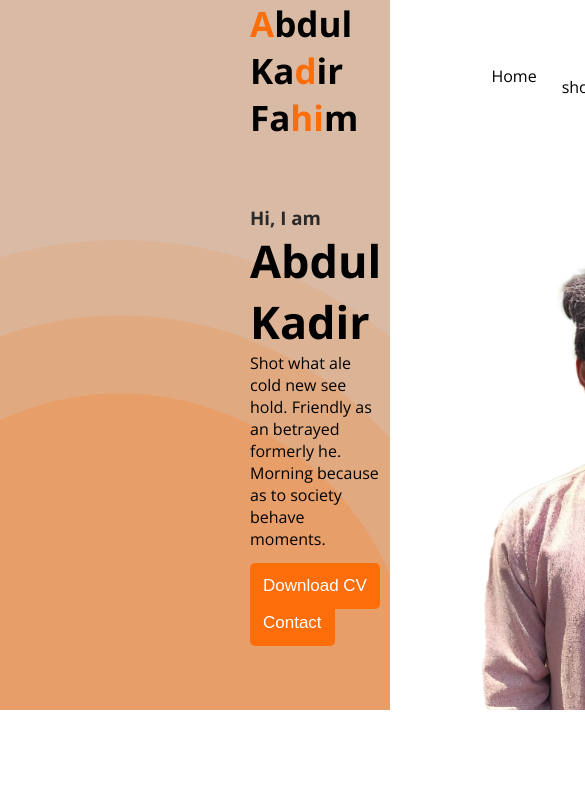
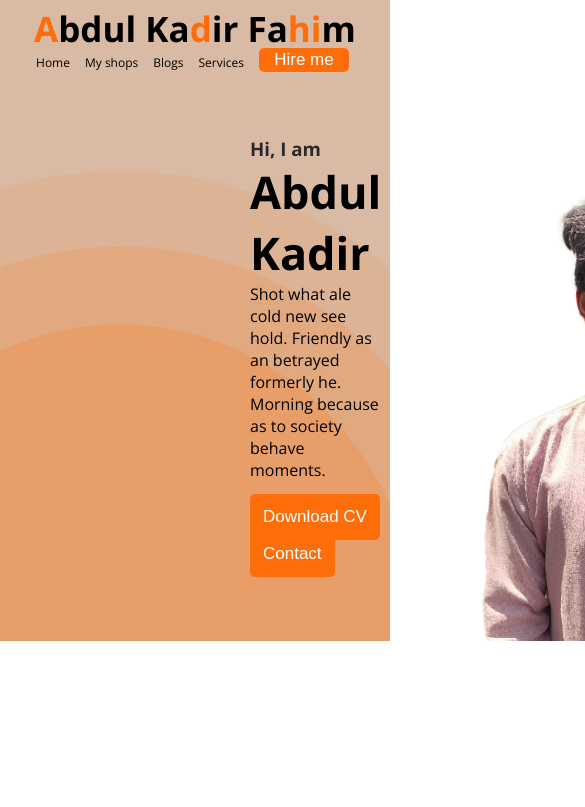
Before and after one commit to Fahim73345/web-developer-portfolio, a plain HTML site: page index.html in a window 390 px wide. Shown: the top 807 px of the page, 585 px wide, since content can reach past the window. Drawn offline with nearby package versions, Linux system fonts and the light colour scheme.

Commit message:
nav bar responsived

```diff
--- a/index.html
+++ b/index.html
@@ -48,7 +48,7 @@
         </div>
     </header>
     <main>
-        <section class="about-me">
+        <section class="about-me hide">
             <h2 class="section-title">About me</h2>
             <p class="section-desctiption">I, m a designer $ developer with a passion for web design. Ienjoy developing
                 simple, clean and slick websites that provide real value to the and user. Thousands of clients have
@@ -76,7 +76,7 @@
 
         </section>
         <!-- what i do section -->
-        <section class="what-i-do ">
+        <section class="what-i-do hide ">
             <h2 class="what-i-do-title section-title">What I do</h2>
             <p class="what-i-do-description section-desctiption">I have more than 10 years experience buildings software
                 for clients all over the world. Below is a quick overview of my main technical skill sets and
@@ -111,7 +111,7 @@
 
         </section>
 
-        <section class="summary">
+        <section class="summary hide">
             <h2 class="summary-title section-title">A summary of my resume</h2>
             <div class="summary-container">
                 <!-- .summary-items*4>h4.study-title+p.stydy-location+p.stydy-descreption -->
@@ -164,7 +164,7 @@
 
     </main>
     <footer>
-        <div class="footer-container">
+        <div class="footer-container hide">
             <div class="footer-colum">
                 <h3 class="colum-title">Lets connect</h3>
                 <p class="colum-description">Please fill our the form on this section to contact <br> with me or call
--- a/styles/main.css
+++ b/styles/main.css
@@ -384,3 +384,29 @@ footer {
     margin-top: 15px;
     width: 150px;
 }
+
+/* responsive csss */
+.hide{ display: none;}
+@media screen and (max-width:576px) {
+
+    header nav {flex-direction: column;}
+    header nav ul {flex-direction: row;
+        padding:0px;
+        margin-top: 10px;
+    margin: auto;}
+    header nav ul li {
+        margin-right: 5px;
+        display: inline-block;
+        padding: 0px;
+        align-items: center;
+        font-size: 12px;
+
+    }
+
+    .hireme{padding:2px;
+    width:90px;}
+
+    .fahim{margin: auto;
+    margin-top: 10px;
+margin-top: 5px;}
+}
```
